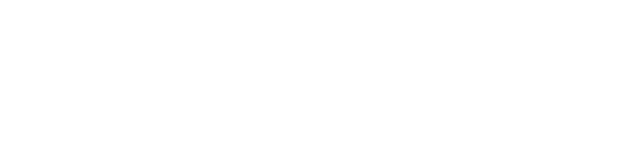
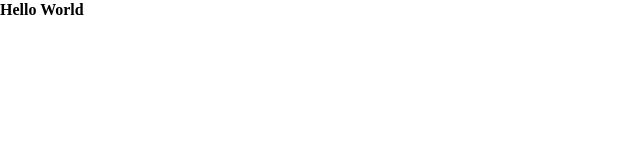
Before and after one commit to profstein/election-project, a plain HTML site: page index.html in a window 1280 px wide. Shown: the whole page, without its empty margins (0-640 px from the left). Drawn offline with nearby package versions, Linux system fonts and the light colour scheme.

Commit message:
test hello world on index, delete later

```diff
--- a/index.html
+++ b/index.html
@@ -17,15 +17,17 @@
     <!-- Add your site or application content here -->
 
 
-
+<h1>Hello World</h1>
 
 
     <!-- Make sure your content is done before this -->
 
     <!-- Load CDN version of jQuery. For other versions visit this page: https://code.jquery.com/jquery/ -->
     <script src="https://code.jquery.com/jquery-3.1.1.min.js" integrity="sha256-hVVnYaiADRTO2PzUGmuLJr8BLUSjGIZsDYGmIJLv2b8=" crossorigin="anonymous"></script>
-        <!--    Load Local version if CDN is not working-->
-    <script>window.jQuery || document.write('<script src="js/vendor/jquery-3.1.1.min.js"><\/script>')</script>
+    <!--    Load Local version if CDN is not working-->
+    <script>
+        window.jQuery || document.write('<script src="js/vendor/jquery-3.1.1.min.js"><\/script>')
+    </script>
 
     <!--   Your jQuery and other JavaScript can go here in this script element. -->
     <script>
```
